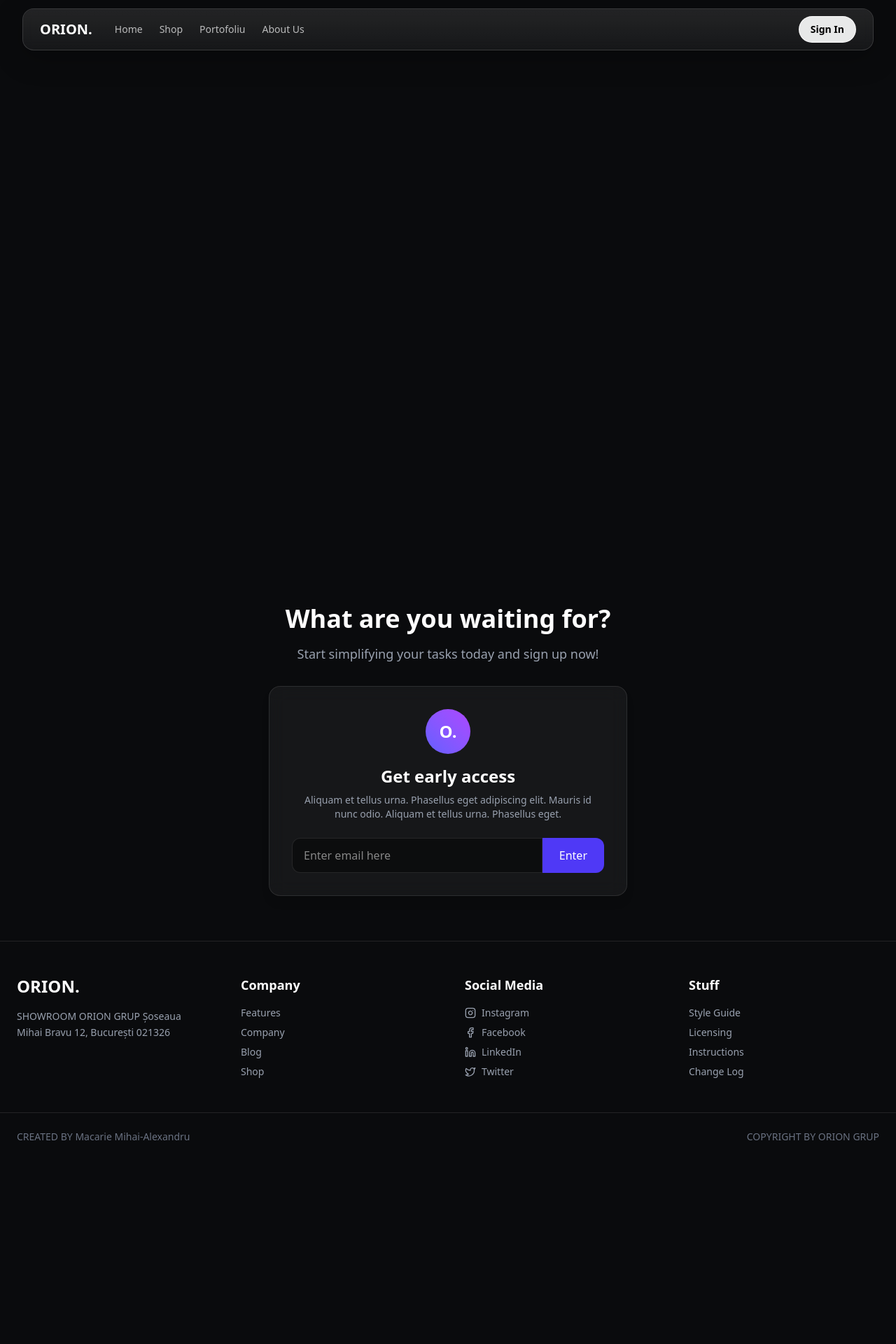
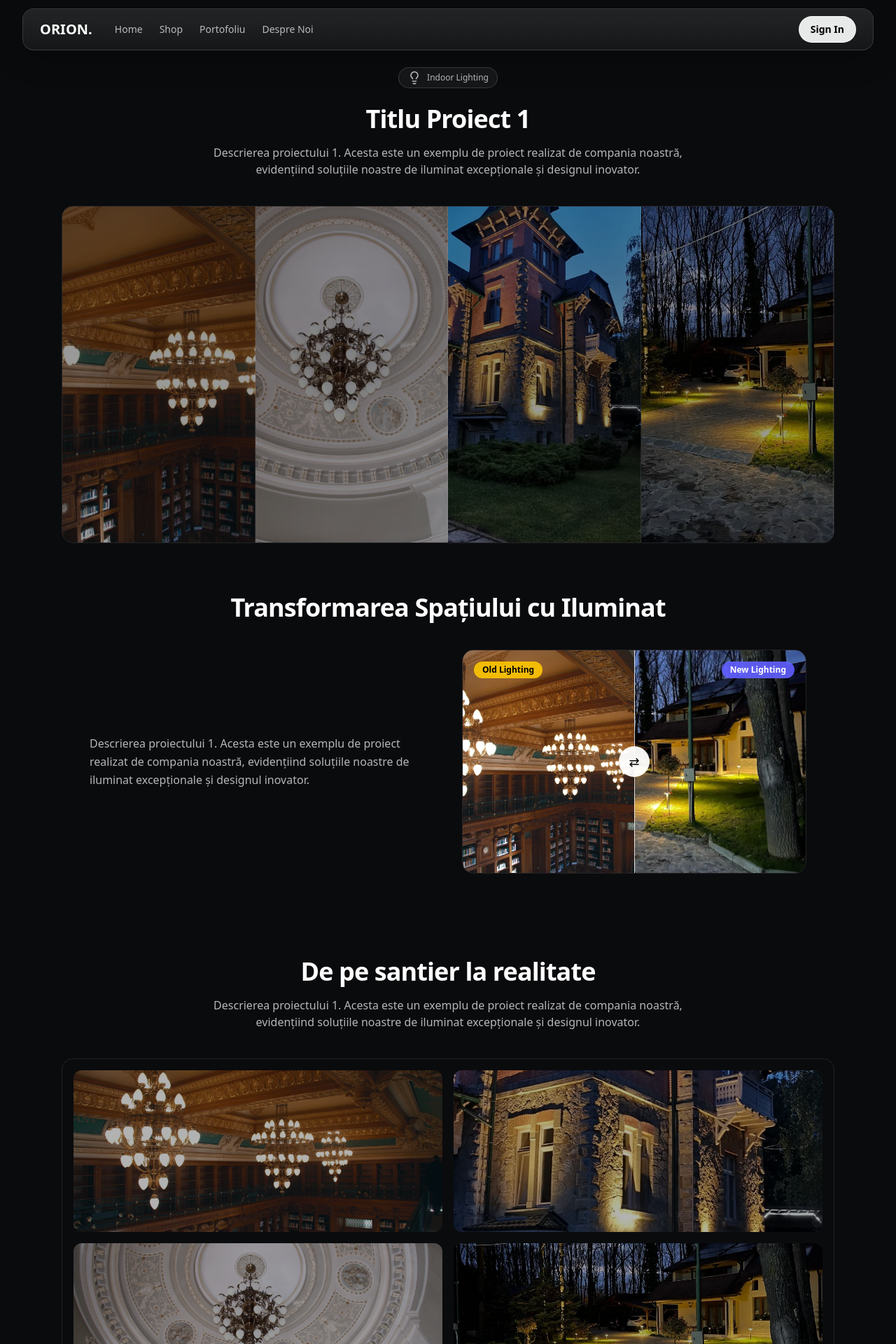
Before and after one commit to Macarieeee/OrionGrup, a React (Vite) app: page /OrionGrup/proiect1 in a window 1280 px wide. Shown: the top 1920 px of the page at 70% size. Before the commit the page ends 1658 px from the top, so only its background shows below. Built offline with nearby package versions, Linux system fonts and the light colour scheme.

Commit message:
Pagina Proiect

```diff
--- a/src/App.tsx
+++ b/src/App.tsx
@@ -6,7 +6,9 @@ import Footer from "./components/Footer";
 
 import Index from "./pages/Index";
 import Portofoliu from "./pages/Portofoliu";
+import DespreNoi from "./pages/DespreNoi";
 import Shop from "./pages/Shop";
+import Proiect1 from "./pages/Proiecte/Proiect1";
 
 export default function App() {
   return (
@@ -18,6 +20,8 @@ export default function App() {
         <Routes>
           <Route path="/" element={<Index />} />
           <Route path="/portofoliu" element={<Portofoliu />} />
+          <Route path="/despre" element={<DespreNoi />} />
+          <Route path="/proiect1" element={<Proiect1 />} />
           <Route path="/shop" element={<Shop />} />
         </Routes>
       </main>
--- /dev/null
+++ b/src/components/BeforeAfter.tsx
@@ -0,0 +1,117 @@
+import React, { useEffect, useMemo, useRef, useState } from "react";
+
+type Props = {
+  before: string;
+  after: string;
+  initial?: number; // 0..100
+  className?: string;
+};
+
+export default function BeforeAfter({
+  before,
+  after,
+  initial = 50,
+  className = "",
+}: Props) {
+  const wrapRef = useRef<HTMLDivElement | null>(null);
+  const draggingRef = useRef(false);
+
+  const clamp = (v: number, min: number, max: number) => Math.min(max, Math.max(min, v));
+  const [pct, setPct] = useState(clamp(initial, 0, 100));
+
+  const setFromClientX = (clientX: number) => {
+    const el = wrapRef.current;
+    if (!el) return;
+    const r = el.getBoundingClientRect();
+    const x = clientX - r.left;
+    const next = (x / r.width) * 100;
+    setPct(clamp(next, 0, 100));
+  };
+
+  const onPointerDown = (e: React.PointerEvent) => {
+    draggingRef.current = true;
+    (e.currentTarget as HTMLDivElement).setPointerCapture(e.pointerId);
+    setFromClientX(e.clientX);
+  };
+
+  const onPointerMove = (e: React.PointerEvent) => {
+    if (!draggingRef.current) return;
+    setFromClientX(e.clientX);
+  };
+
+  const onPointerUp = () => {
+    draggingRef.current = false;
+  };
+
+  // Escape / safety: stop dragging if pointer leaves window
+  useEffect(() => {
+    const up = () => (draggingRef.current = false);
+    window.addEventListener("pointerup", up);
+    window.addEventListener("blur", up);
+    return () => {
+      window.removeEventListener("pointerup", up);
+      window.removeEventListener("blur", up);
+    };
+  }, []);
+
+  const leftStyle = useMemo(() => ({ width: `${pct}%` }), [pct]);
+
+  return (
+    <div
+      ref={wrapRef}
+      className={[
+        "relative w-full h-64 md:h-80 overflow-hidden rounded-2xl border border-white/10 select-none",
+        className,
+      ].join(" ")}
+      onPointerDown={onPointerDown}
+      onPointerMove={onPointerMove}
+      onPointerUp={onPointerUp}
+      style={{ touchAction: "none" }} // important pt drag pe mobile
+      aria-label="Before after slider"
+      role="group"
+    >
+      {/* AFTER (fundal) */}
+      <img
+        src={after}
+        alt="After"
+        className="absolute inset-0 w-full h-full object-cover"
+        draggable={false}
+      />
+
+      {/* BEFORE (mascat cu width %) */}
+      <div className="absolute inset-0 overflow-hidden" style={leftStyle}>
+        <img
+          src={before}
+          alt="Before"
+          className="absolute inset-0 w-full h-full object-cover"
+          draggable={false}
+        />
+      </div>
+
+      {/* Divider line */}
+      <div
+        className="absolute top-0 h-full w-px bg-white/80 z-20"
+        style={{ left: `${pct}%` }}
+      />
+
+      {/* Handle */}
+      <div
+        className="absolute top-1/2 z-30 -translate-y-1/2 -translate-x-1/2"
+        style={{ left: `${pct}%` }}
+      >
+        <div className="h-11 w-11 rounded-full bg-white/95 shadow-xl flex items-center justify-center">
+          <span className="text-black text-lg leading-none">⇄</span>
+        </div>
+      </div>
+
+      {/* Labels */}
+      <span className="absolute top-4 left-4 z-40 rounded-full bg-yellow-400/90 px-3 py-1 text-xs font-semibold text-black">
+        Old Lighting
+      </span>
+
+      <span className="absolute top-4 right-4 z-40 rounded-full bg-indigo-500/90 px-3 py-1 text-xs font-semibold text-white">
+        New Lighting
+      </span>
+    </div>
+  );
+}
--- a/src/components/Navbar.tsx
+++ b/src/components/Navbar.tsx
@@ -49,10 +49,10 @@ export default function Navbar() {
 
           {/* DESKTOP NAV */}
           <nav className="relative z-10 ml-2 hidden md:flex items-center gap-6 text-sm text-white/70">
-  <Link className="hover:text-white transition" to="/OrionGrup/">Home</Link>
+  <Link className="hover:text-white transition" to="/">Home</Link>
   <Link className="hover:text-white transition" to="/shop">Shop</Link>
   <Link className="hover:text-white transition" to="/portofoliu">Portofoliu</Link>
-  <Link className="hover:text-white transition" to="/about">About Us</Link>
+  <Link className="hover:text-white transition" to="/despre">Despre Noi</Link>
 </nav>
 
           {/* ACTIONS + MOBILE TOGGLER */}
--- /dev/null
+++ b/src/pages/DespreNoi.tsx
@@ -0,0 +1,5 @@
+export default function DespreNoi() {
+    return (
+        <div>Despre Noi Page</div>
+    );
+}
--- /dev/null
+++ b/src/pages/Proiecte/Proiect1.tsx
@@ -0,0 +1,182 @@
+import { Lightbulb } from "lucide-react";
+// import imaginile tale:
+import Img1 from "../../assets/P1.webp";
+import Img2 from "../../assets/P2.webp";
+import Img3 from "../../assets/P3.webp";
+import Img4 from "../../assets/P4.webp";
+import BeforeAfter from "../../components/BeforeAfter";
+import BeforeImg from "../../assets/P1.webp";
+import AfterImg from "../../assets/P4.webp";
+
+
+const NAVBAR_H = 96; // ajustează: 80 / 88 / 96 în funcție de navbar-ul tău
+
+export default function Proiect1() {
+  const images = [
+    { id: "i1", src: Img1},
+    { id: "i2", src: Img2},
+    { id: "i3", src: Img3},
+    { id: "i4", src: Img4},
+  ];
+
+  return (
+    <>
+    <main
+      className="w-full"
+      style={{ height: `calc(100vh - ${0}px)` }}
+    >
+      {/* Wrapper 100vh fără scroll */}
+      <section
+        className="mx-auto w-full max-w-6xl px-6"
+        style={{ height: `calc(100vh - ${0}px)` }}
+      >
+        <div
+          className="flex flex-col"
+          style={{ height: `calc(100vh - ${0}px)`, paddingTop: NAVBAR_H }}
+        >
+          {/* HEADER (centru) */}
+          <div className="flex flex-col items-center text-center">
+            <div className="inline-flex items-center gap-2 rounded-full border border-white/15 bg-white/5 px-3 py-1 text-xs text-white/70">
+              <Lightbulb className="h-5 w-5 text-primary-500" strokeWidth={2} />
+              Indoor Lighting
+            </div>
+
+            <h1 className="mt-6 text-4xl font-extrabold tracking-tight text-white">
+              Titlu Proiect 1
+            </h1>
+
+            <p className="mt-4 max-w-2xl text-white/70">
+              Descrierea proiectului 1. Acesta este un exemplu de proiect realizat de compania
+              noastră, evidențiind soluțiile noastre de iluminat excepționale și designul inovator.
+            </p>
+          </div>
+
+          {/* SPAȚIUL RĂMAS: imagini hover-expand (fără scroll) */}
+          <div className="mt-10 flex-1">
+            <div className="h-full overflow-hidden rounded-2xl border border-white/10">
+              <div className="flex h-full">
+                {images.map((img) => (
+                  <button
+                    key={img.id}
+                    type="button"
+                    className={[
+                      "group relative h-full outline-none",
+                      "flex-[1_1_0%] hover:flex-[4_1_0%]",
+                      "transition-all duration-700 ease-in-out",
+                      "min-w-0", // important pentru flex
+                    ].join(" ")}
+                  >
+                    {/* background image */}
+                    <div
+                      className="absolute inset-0 bg-cover bg-center"
+                      style={{ backgroundImage: `url(${img.src})` }}
+                    />
+
+                    {/* overlay */}
+                    <div className="absolute inset-0 bg-black/40 group-hover:bg-black/20 transition-colors duration-700" />
+
+
+                    {/* divider */}
+                    <div className="absolute top-0 right-0 h-full w-px bg-white/10" />
+                  </button>
+                ))}
+              </div>
+            </div>
+          </div>
+
+          {/* (opțional) mic spațiu jos ca să respire, fără scroll */}
+          <div className="h-6" />
+        </div>
+      </section>
+    </main>
+    <section
+        className="mx-auto w-full max-w-6xl px-6 mt-6"
+      >
+        <div
+          className="flex flex-col"
+        >
+          {/* HEADER (centru) */}
+          <div className="flex flex-col items-center text-center">
+
+            <h1 className="mt-6 text-4xl font-extrabold tracking-tight text-white">
+              Transformarea Spațiului cu Iluminat
+            </h1>
+
+<div className="mt-10 grid grid-cols-1 md:grid-cols-2 gap-10 items-center max-w-5xl text-left">
+  {/* TEXT – stânga */}
+  <p className="text-white/70 text-base leading-relaxed">
+    Descrierea proiectului 1. Acesta este un exemplu de proiect realizat de compania
+    noastră, evidențiind soluțiile noastre de iluminat excepționale și designul inovator.
+  </p>
+
+  {/* BEFORE / AFTER – dreapta */}
+  <BeforeAfter
+    before={BeforeImg}
+    after={AfterImg}
+  />
+</div>
+
+          </div>
+        </div>
+          </section>
+<section
+        className="mx-auto w-full max-w-6xl px-6"
+        style={{ height: `calc(100vh - ${0}px)` }}
+      >
+        <div
+          className="flex flex-col"
+          style={{ height: `calc(100vh - ${0}px)`, paddingTop: NAVBAR_H }}
+        >
+          {/* HEADER (centru) */}
+          <div className="flex flex-col items-center text-center">
+            <h1 className="mt-6 text-4xl font-extrabold tracking-tight text-white">
+              De pe santier la realitate
+            </h1>
+
+            <p className="mt-4 max-w-2xl text-white/70">
+              Descrierea proiectului 1. Acesta este un exemplu de proiect realizat de compania
+              noastră, evidențiind soluțiile noastre de iluminat excepționale și designul inovator.
+            </p>
+          </div>
+
+{/* SPAȚIUL RĂMAS: GRID 2 RÂNDURI FIXE */}
+<div className="mt-10 flex-1">
+  <div className="h-full overflow-hidden rounded-2xl border border-white/10">
+    <div
+      className="
+        grid h-full gap-4 p-4
+        grid-rows-2
+        grid-flow-col
+        auto-cols-fr
+      "
+    >
+      {images.map((img) => (
+        <div
+          key={img.id}
+          className="
+            relative group overflow-hidden rounded-xl
+            cursor-pointer
+          "
+        >
+          {/* imagine */}
+          <div
+            className="absolute inset-0 bg-cover bg-center transition-transform duration-700 group-hover:scale-105"
+            style={{ backgroundImage: `url(${img.src})` }}
+          />
+
+          {/* overlay */}
+          <div className="absolute inset-0 bg-black/30 group-hover:bg-black/15 transition-colors duration-500" />
+        </div>
+      ))}
+    </div>
+  </div>
+</div>
+
+
+          {/* (opțional) mic spațiu jos ca să respire, fără scroll */}
+          <div className="h-6" />
+        </div>
+      </section>
+    </>
+  );
+}
```
Also changed, not shown: src/pages/Portofoliu.tsx (+18 -1 lines).
